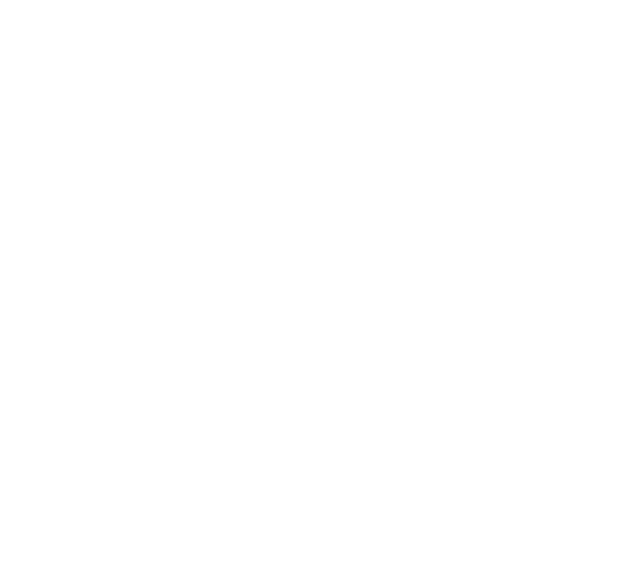
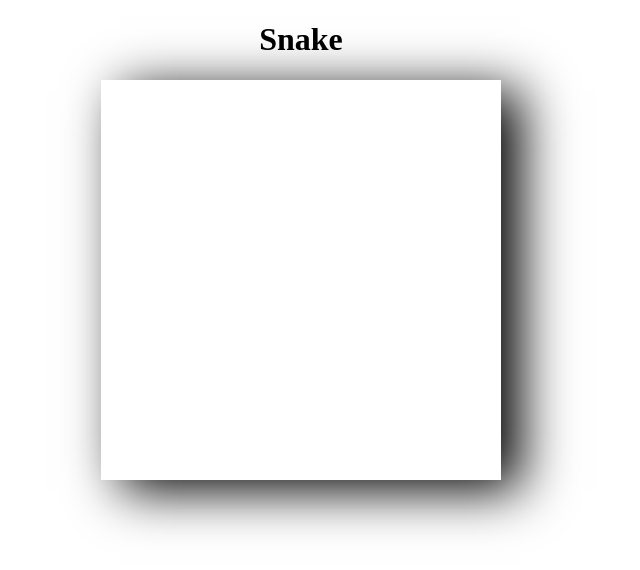
Before and after one commit to melburne/snake-game, a plain HTML site: page index.html in a window 1280 px wide. Shown: the whole page, without its empty margins (339-979 px from the left). Drawn offline with Linux system fonts and the light colour scheme.

Commit message:
Add styles

```diff
--- a/index.html
+++ b/index.html
@@ -6,8 +6,24 @@
           content="width=device-width, user-scalable=no, initial-scale=1.0, maximum-scale=1.0, minimum-scale=1.0">
     <meta http-equiv="X-UA-Compatible" content="ie=edge">
     <title>Document</title>
+    <style>
+        body{
+            margin: 0px;
+            padding: 0px;
+            display: flex;
+            flex-direction: column;
+            justify-content: center;
+            align-items: center;
+        }
+
+        canvas{
+            box-shadow: black 20px 10px 50px
+        }
+    </style>
 </head>
 <body>
+    <h1>Snake</h1>
+    <canvas id="snake-game" width="400" height="400"></canvas>
     <script src="index.js"></script>
 </body>
 </html>
```
